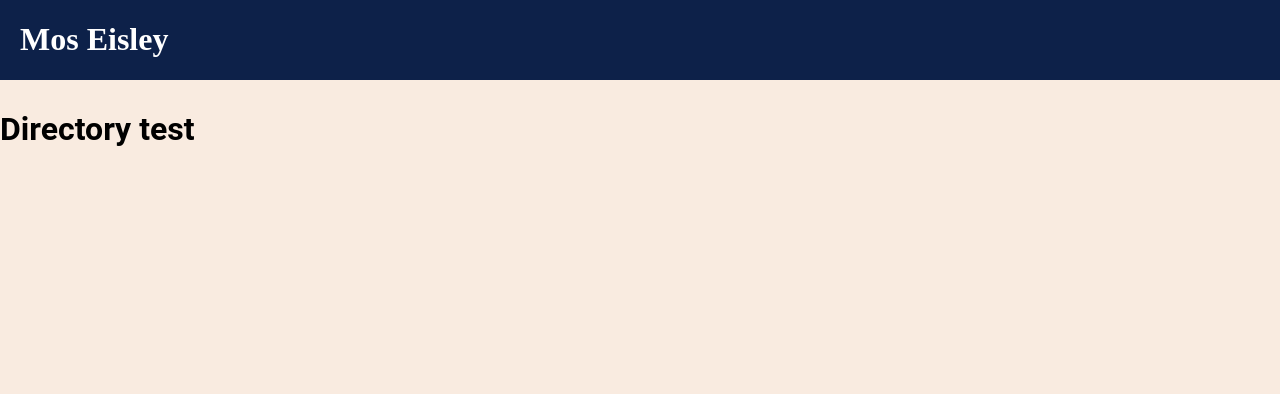
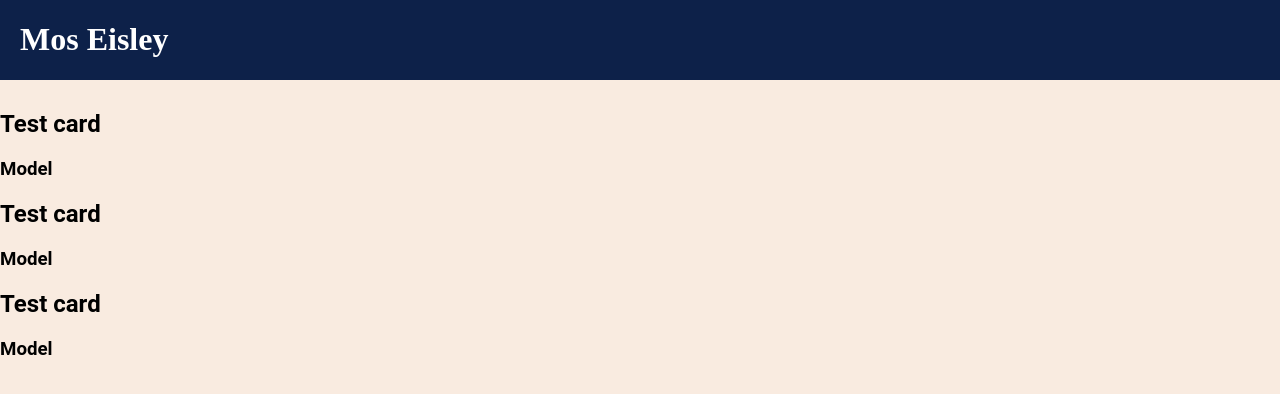
Before and after one commit to MichalPillar/mos-eisley, a React (Create React App) app: page / in a window 1280 px wide. Shown: the top 394 px of the page. Built offline with nearby package versions, Linux system fonts and the light colour scheme; a web font is replaced by a local one.

Commit message:
Created basic card component

```diff
--- /dev/null
+++ b/src/components/card/Card.jsx
@@ -0,0 +1,11 @@
+import React from 'react';
+import './Card.css';
+
+const Card = () => (
+  <div className="card">
+    <h2>Test card</h2>
+    <h3>Model</h3>
+  </div>
+)
+
+export default Card;
--- a/src/components/directory/Directory.jsx
+++ b/src/components/directory/Directory.jsx
@@ -1,9 +1,13 @@
 import React from 'react';
 import './Directory.css';
 
+import Card from '../card/Card';
+
 const Directory = () => (
   <div className="card-list">
-    <h1>Directory test</h1>
+    <Card />
+    <Card />
+    <Card />
   </div>
 )
 
```
Also changed, not shown: src/components/card/Card.css (added).
